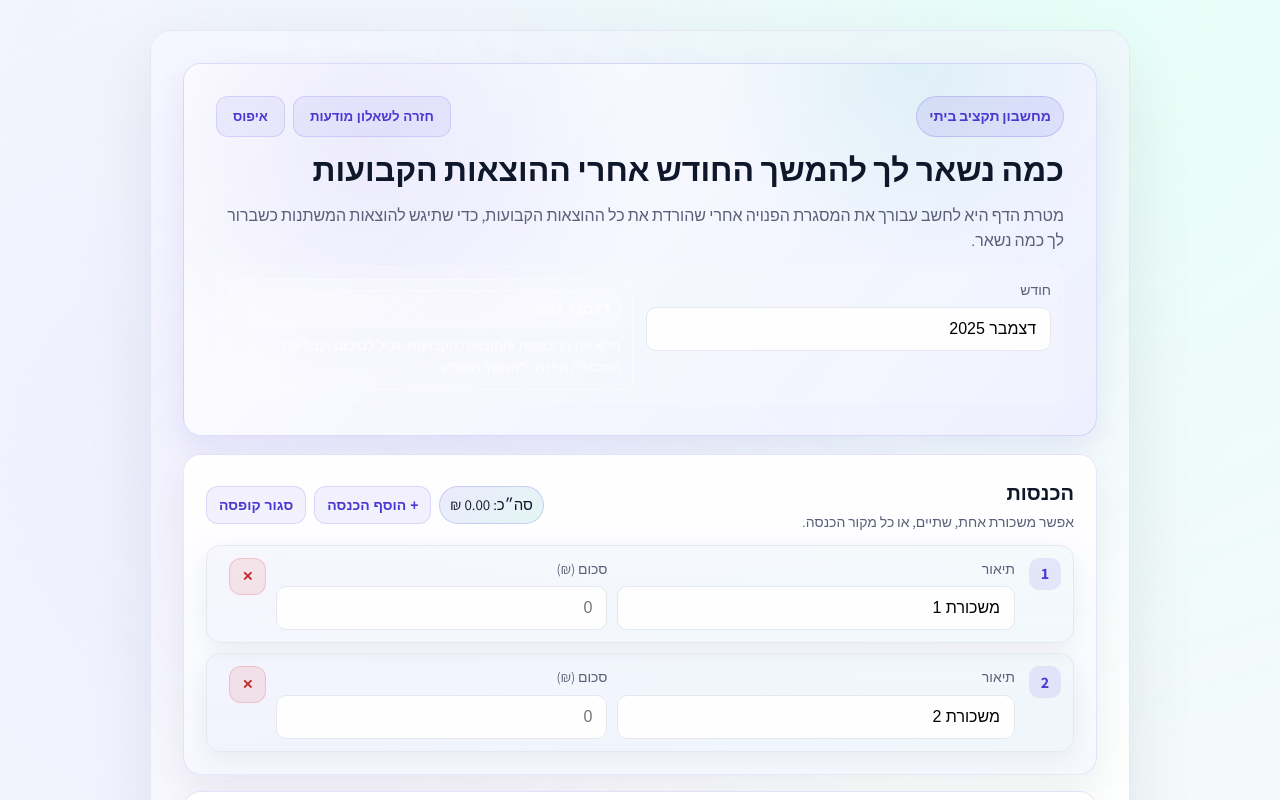
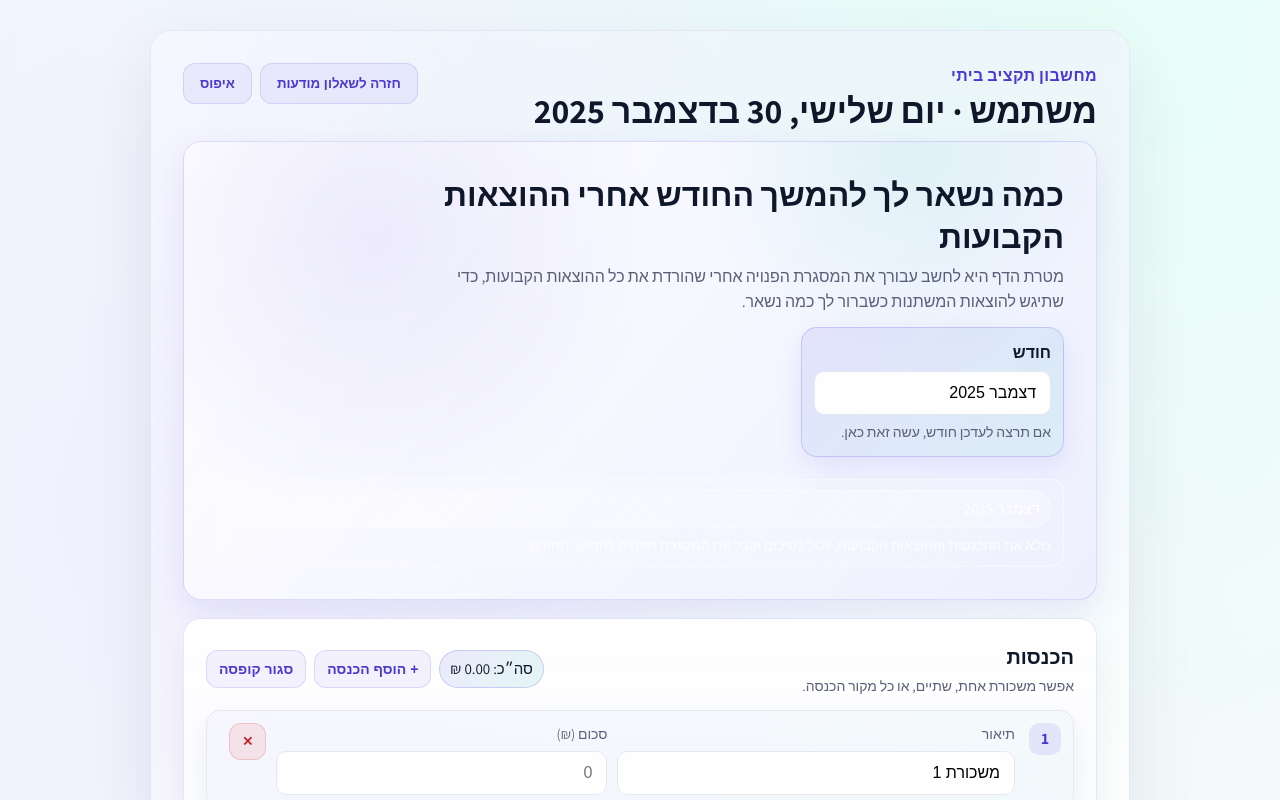
Before and after one commit to elishgi/moneyPlusMinus, a React (Vite) app in the folder client/: page / in a window 1280 px wide. Both pictures are taken after a click on the button "אני לא מספיק מודע/ת – עבור ישר למחשבון". Shown: the top 800 px of the page. Built offline with nearby package versions, Linux system fonts and the light colour scheme.

Commit message:
Revamp budget hero presentation

```diff
--- a/client/src/App.css
+++ b/client/src/App.css
@@ -25,6 +25,34 @@
 .app > * {
   position: relative;
   z-index: 1;
+}
+
+.pageHeading {
+  display: flex;
+  align-items: flex-start;
+  justify-content: space-between;
+  gap: 16px;
+  margin-bottom: 10px;
+  flex-wrap: wrap;
+}
+
+.pageKicker {
+  margin: 0;
+  color: var(--accent-strong);
+  font-weight: 800;
+  letter-spacing: 0.4px;
+}
+
+.pageTitle {
+  margin: 2px 0 0;
+  font-size: clamp(26px, 6vw, 34px);
+  line-height: 1.2;
+}
+
+.pageActions {
+  display: flex;
+  gap: 8px;
+  flex-wrap: wrap;
 }
 
 .hero {
@@ -56,33 +84,18 @@
 
 .heroTop {
   display: flex;
-  align-items: center;
+  align-items: flex-start;
   justify-content: space-between;
   gap: 12px;
   flex-wrap: wrap;
 }
 
-.heroActionsInline {
-  display: flex;
-  gap: 8px;
-  flex-wrap: wrap;
-}
-
-.badge {
-  display: inline-flex;
-  align-items: center;
-  gap: 8px;
-  font-weight: 700;
-  color: var(--accent-strong);
-  background: rgba(108, 92, 231, 0.12);
-  border: 1px solid rgba(108, 92, 231, 0.25);
-  padding: 8px 12px;
-  border-radius: 999px;
-  font-size: 14px;
+.heroIntro {
+  max-width: 640px;
 }
 
 .heroTitle {
-  margin: 0;
+  margin: 0 0 6px;
   font-size: clamp(24px, 6vw, 32px);
   line-height: 1.3;
 }
@@ -99,33 +112,66 @@
   font-size: 14px;
 }
 
-.monthBox {
-  display: grid;
-  grid-template-columns: 1fr 1fr;
-  gap: 12px;
-  align-items: stretch;
-  background: rgba(255, 255, 255, 0.16);
-  border: 1px solid rgba(255, 255, 255, 0.2);
-  border-radius: 14px;
+.heroMonth {
+  min-width: 260px;
+  background: linear-gradient(140deg, rgba(108, 92, 231, 0.12), rgba(32, 191, 169, 0.1));
+  border: 1px solid rgba(108, 92, 231, 0.25);
+  border-radius: 16px;
   padding: 12px;
+  box-shadow: 0 10px 26px rgba(108, 92, 231, 0.12);
+}
+
+.monthLabel {
+  font-weight: 800;
+  margin-bottom: 6px;
+}
+
+.monthInput {
+  background: rgba(255, 255, 255, 0.9);
+  border-color: rgba(108, 92, 231, 0.35);
+}
+
+.monthInput:disabled {
+  color: #111827;
+  font-weight: 700;
+  background: rgba(255, 255, 255, 0.7);
+  cursor: not-allowed;
+}
+
+.monthHelper {
+  margin-top: 6px;
+  color: var(--muted);
+  font-size: 14px;
+}
+
+.heroMeter {
+  margin-top: 10px;
 }
 
 .heroHighlights {
   display: grid;
-  grid-template-columns: repeat(auto-fit, minmax(260px, 1fr));
-  gap: 12px;
-  margin-top: 6px;
+  grid-template-columns: repeat(auto-fit, minmax(280px, 1fr));
+  gap: 14px;
+  margin-top: 10px;
+  align-items: stretch;
 }
 
 .highlightBox {
-  padding: 14px;
+  padding: 16px;
   border-radius: 14px;
   border: 1px solid rgba(32, 191, 169, 0.2);
   background: linear-gradient(135deg, rgba(32, 191, 169, 0.08), rgba(255, 255, 255, 0.9));
   box-shadow: 0 12px 30px rgba(32, 191, 169, 0.15);
   display: flex;
   flex-direction: column;
-  gap: 6px;
+  gap: 8px;
+}
+
+.highlightPrimary {
+  background: radial-gradient(circle at 20% 20%, rgba(255, 255, 255, 0.9), rgba(108, 92, 231, 0.12)),
+    linear-gradient(145deg, rgba(32, 191, 169, 0.16), rgba(108, 92, 231, 0.12));
+  border: 1px solid rgba(32, 191, 169, 0.28);
+  box-shadow: 0 18px 40px rgba(108, 92, 231, 0.18);
 }
 
 .highlightLabel {
@@ -133,12 +179,17 @@
 }
 
 .highlightValue {
-  font-size: 22px;
+  font-size: 26px;
 }
 
 .highlightText {
   margin: 0;
   color: var(--muted);
+}
+
+.nextStepWrapper {
+  display: flex;
+  align-items: stretch;
 }
 
 .nextStepBox {
@@ -155,6 +206,7 @@
   color: inherit;
   box-shadow: 0 12px 30px rgba(108, 92, 231, 0.12);
   transition: transform 0.15s ease, box-shadow 0.2s ease;
+  width: 100%;
 }
 
 .nextStepBox:hover {
@@ -180,8 +232,8 @@
 }
 
 @media (max-width: 640px) {
-  .monthBox {
-    grid-template-columns: 1fr;
+  .heroTop {
+    flex-direction: column;
   }
 }
 
--- a/client/src/App.jsx
+++ b/client/src/App.jsx
@@ -433,6 +433,23 @@ export default function App() {
   });
   const [saveState, setSaveState] = useState({ status: "idle", message: "" });
 
+  const userDisplayName = useMemo(() => {
+    const parts = [awarenessData?.userName, awarenessData?.userLastName].filter(Boolean);
+    return parts.length ? parts.join(" ") : "משתמש";
+  }, [awarenessData]);
+
+  const todayLabel = useMemo(() => {
+    const now = new Date();
+    return now.toLocaleDateString("he-IL", {
+      weekday: "long",
+      day: "2-digit",
+      month: "long",
+      year: "numeric",
+    });
+  }, []);
+
+  const isMonthLocked = Boolean(awarenessData?.targetMonth);
+
   useEffect(() => {
     const payload = { ...awarenessData, completed: showBudget };
     localStorage.setItem(AWARENESS_STORAGE_KEY, JSON.stringify(payload));
@@ -606,15 +623,16 @@ export default function App() {
 
   return (
     <div className="app">
-      <header className="hero">
-        <div className="heroTop">
-          <div className="badge">מחשבון תקציב ביתי</div>
-          <div className="heroActionsInline">
-            <button
-              className="btn btnGhost"
-              type="button"
-              onClick={() => setShowBudget(false)}
-            >
+      <div className="pageHeading">
+        <div>
+          <p className="pageKicker">מחשבון תקציב ביתי</p>
+          <h1 className="pageTitle">
+            {userDisplayName} · {todayLabel}
+          </h1>
+        </div>
+
+        <div className="pageActions">
+          <button className="btn btnGhost" type="button" onClick={() => setShowBudget(false)}>
             חזרה לשאלון מודעות
           </button>
           <button className="btn btnGhost" type="button" onClick={resetAll}>
@@ -623,33 +641,43 @@ export default function App() {
         </div>
       </div>
 
-        <h1 className="heroTitle">כמה נשאר לך להמשך החודש אחרי ההוצאות הקבועות</h1>
+      <header className="hero">
+        <div className="heroTop">
+          <div className="heroIntro">
+            <h2 className="heroTitle">כמה נשאר לך להמשך החודש אחרי ההוצאות הקבועות</h2>
             <p className="heroText">
               מטרת הדף היא לחשב עבורך את המסגרת הפנויה אחרי שהורדת את כל ההוצאות הקבועות,
               כדי שתיגש להוצאות המשתנות כשברור לך כמה נשאר.
             </p>
+          </div>
 
-        <div className="monthBox">
-          <label className="field">
-            <span className="label">חודש</span>
+          <div className="heroMonth">
+            <div className="monthLabel">חודש</div>
             <input
-              className="input"
+              className="input monthInput"
               type="text"
               value={monthLabel}
               onChange={(e) => setMonthLabel(e.target.value)}
               placeholder="למשל: דצמבר 2025"
+              readOnly={isMonthLocked}
+              disabled={isMonthLocked}
             />
-          </label>
+            <div className="monthHelper">
+              {!isMonthLocked
+                ? "אם תרצה לעדכן חודש, עשה זאת כאן."
+                : "החודש נקבע מתוך שאלון המודעות ולכן אינו ניתן לעריכה כאן."}
+            </div>
+          </div>
+        </div>
 
         <div className="heroMeter">
           <div className="pill soft">{monthLabel}</div>
           <p className="heroSmall">מלא את ההכנסות וההוצאות הקבועות, גלול לסיכום וקבל את המסגרת הפנויה להמשך החודש.</p>
         </div>
-        </div>
 
         {didCalculate && (
           <div className="heroHighlights">
-            <div className="highlightBox">
+            <div className="highlightBox highlightPrimary">
               <div className="highlightLabel">כמה נשאר לחודש אחרי ההוצאות הקבועות</div>
               <div className="highlightValue">
                 <span className={remainingClass}>{formatILS(remaining)}</span>
@@ -657,6 +685,7 @@ export default function App() {
               <p className="highlightText">המסגרת המעודכנת שמראה כמה כסף נשאר לך להוצאות המשתנות אחרי שחישבת את כל הקבועות.</p>
             </div>
 
+            <div className="nextStepWrapper">
               <a
                 className="nextStepBox"
                 href="/tracking"
@@ -676,6 +705,7 @@ export default function App() {
                   </span>
                 </div>
               </a>
+            </div>
           </div>
         )}
       </header>
```
Lines whose indentation alone changed are shown as unchanged.
